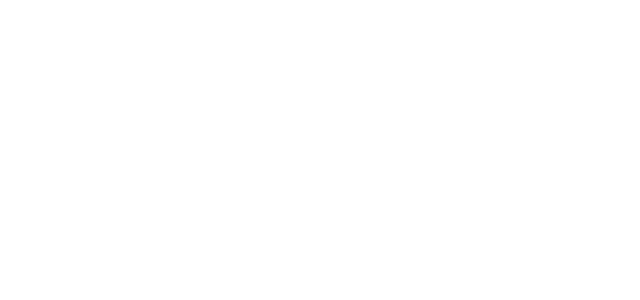
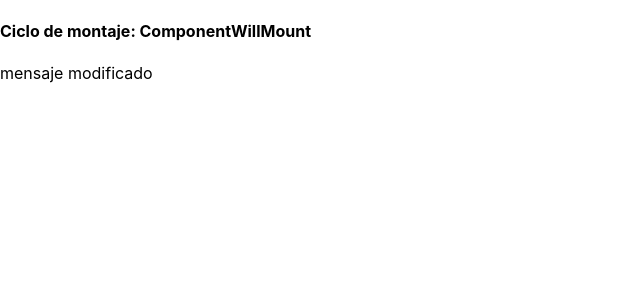
Before and after one commit to collero7/ReactJS, a React (Create React App) app: page / in a window 1280 px wide. Shown: the top 300 px of the page, without its empty margins (0-640 px from the left). Built offline with nearby package versions, Linux system fonts and the light colour scheme.

Commit message:
clase 46: ComponentWillMount

```diff
--- a/src/App.js
+++ b/src/App.js
@@ -1,10 +1,11 @@
-import React, { Component } from 'react';
+import React, { Component } from 'react'
+import ComponentWillMount from './sections/life-cycle/componentWillMount.js' //Importamos el componente
 
 class App extends Component {
   render(){
     return (
       <div className="App">
-
+        <ComponentWillMount />
       </div>
     );
   }
--- /dev/null
+++ b/src/sections/life-cycle/componentWillMount.js
@@ -0,0 +1,26 @@
+import React, { Component } from 'react'
+
+class ComponentWillMount extends Component {
+    constructor(props){
+        super(props)
+        console.log('Constructor');
+        this.state = { mensaje: 'mensaje inicial' }
+    }
+
+    componentWillMount() {
+        console.log('ComponentWillMount');
+        this.setState({ mensaje: 'mensaje modificado' })
+    }
+
+    render() {
+        console.log('Render');
+        return (
+            <div>
+                <h4>Ciclo de montaje: ComponentWillMount</h4>
+                <p>{this.state.mensaje}</p>
+            </div>
+        )
+    }
+}
+
+export default ComponentWillMount
```
